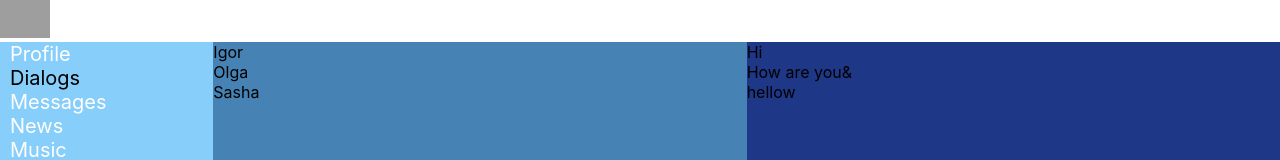
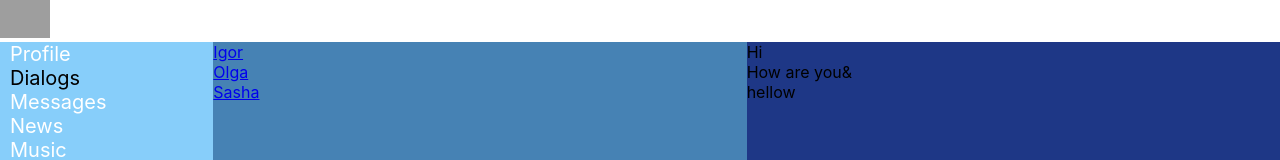
Before and after one commit to IgorYudintsev/samuraisway2022, a React (Create React App) app: page /dialogs in a window 1280 px wide. Shown: the top 160 px of the page. Built offline with nearby package versions, Linux system fonts and the light colour scheme; grey boxes are pictures that could not be loaded.

Commit message:
22. Уроки React JS (Route exact) - react курсы бесплатно

```diff
--- a/src/components/Dialogs/Dialogs.tsx
+++ b/src/components/Dialogs/Dialogs.tsx
@@ -1,13 +1,14 @@
 import React from 'react';
 import styled from "styled-components";
+import {NavLink} from "react-router-dom";
 
 export const Dialogs = () => {
     return (
         <Wrapper>
             <Left>
-                <div>Igor</div>
-                <div>Olga</div>
-                <div>Sasha</div>
+                <div><NavLink to={'/dialogs/1'}>Igor</NavLink></div>
+                <div><NavLink to={'/dialogs/2'}>Olga</NavLink></div>
+                <div><NavLink to={'/dialogs/3'}>Sasha</NavLink></div>
             </Left>
             <Right>
                 <div>Hi</div>
```
